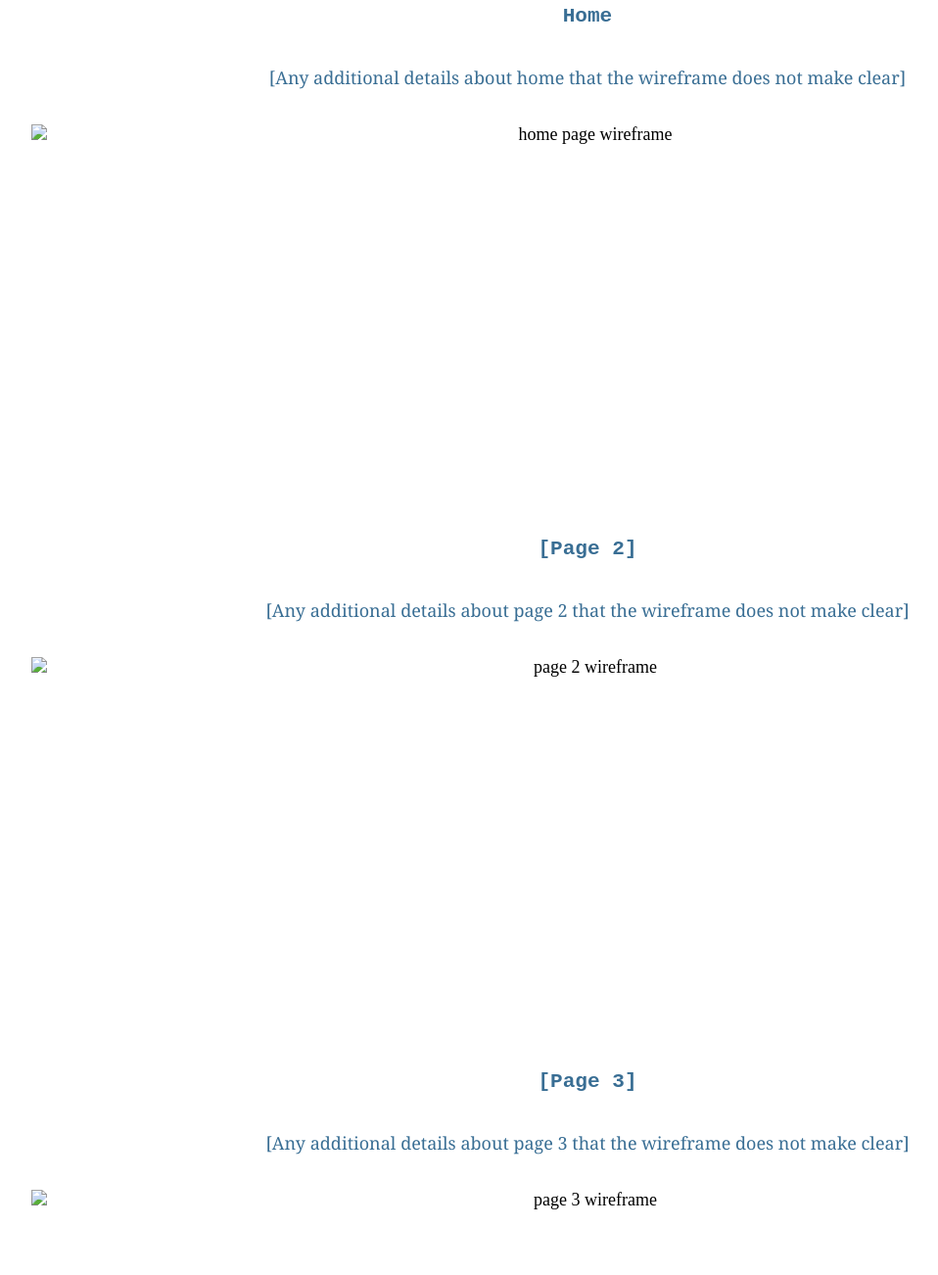
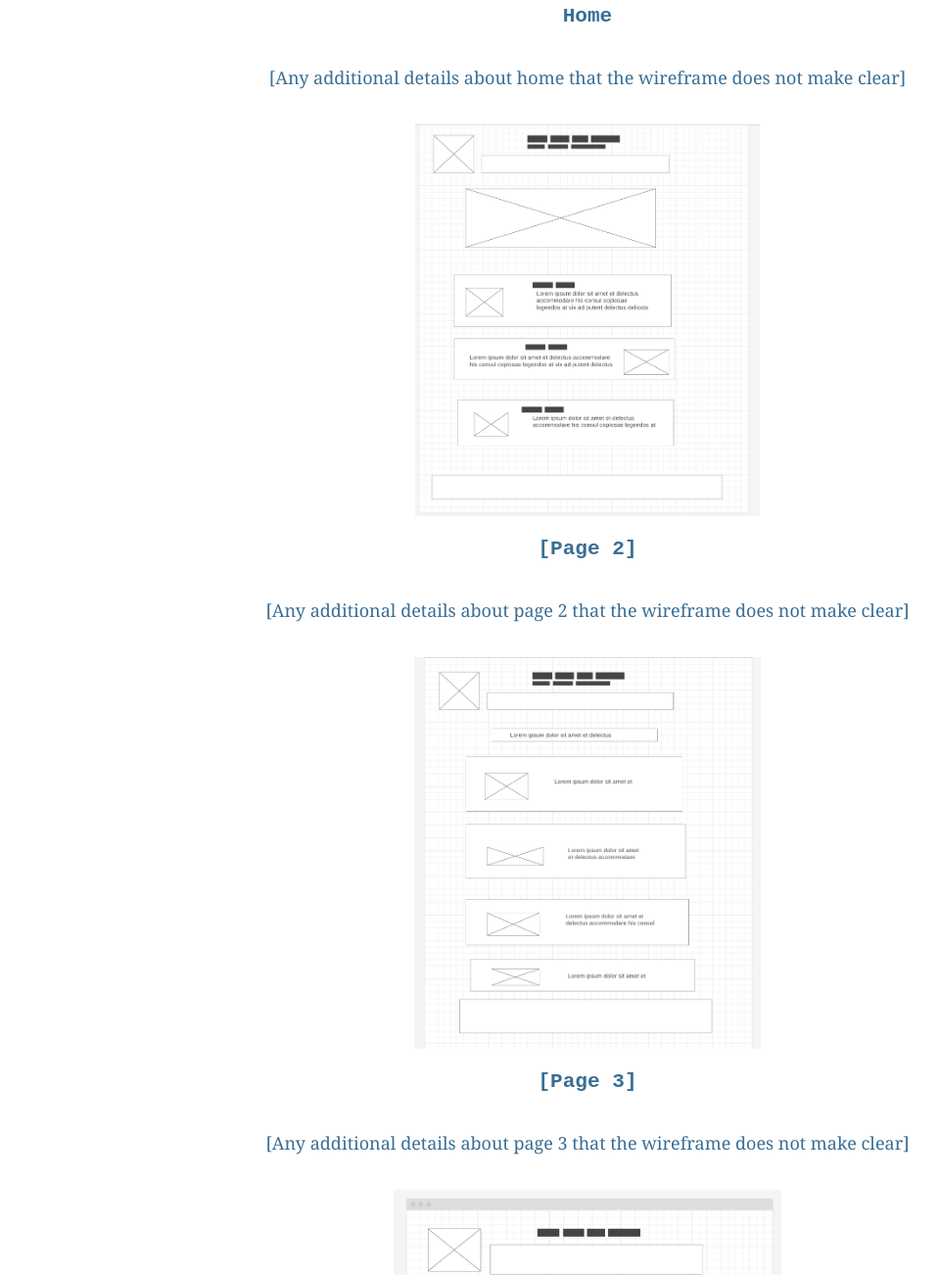
Before and after one commit to christiankeggett/wdd130, a plain HTML site: page rnbinfo/site-plan.html in a window 1280 px wide. Shown: the part 6620-7922 px from the top of the page at 98% size, without its empty margins (40-998 px from the left). Drawn offline with Linux system fonts and the light colour scheme; a web font is replaced by a local one.

Commit message:
put personal site wireframes in

```diff
--- a/rnbinfo/site-plan.html
+++ b/rnbinfo/site-plan.html
@@ -193,19 +193,19 @@
       <p>
         [Any additional details about home that the wireframe does not make clear]
       </p>
-      <img src="#" alt="home page wireframe">
+      <img src="images/wireframe1.png" alt="home page wireframe">
 
       <h3>[Page 2]</h3>
       <p>
         [Any additional details about page 2 that the wireframe does not make clear]
       </p>
-      <img src="#" alt="page 2 wireframe">
+      <img src="images/wireframe2.png" alt="page 2 wireframe">
 
       <h3>[Page 3]</h3>
       <p>
         [Any additional details about page 3 that the wireframe does not make clear]
       </p>
-      <img src="#" alt="page 3 wireframe">
+      <img src="images/wireframe3.png" alt="page 3 wireframe">
     </main>
   </body>
 
```
Also changed, not shown: rnbinfo/images/wireframe1.png (added), rnbinfo/images/wireframe2.png (added), rnbinfo/images/wireframe3.png (added).
